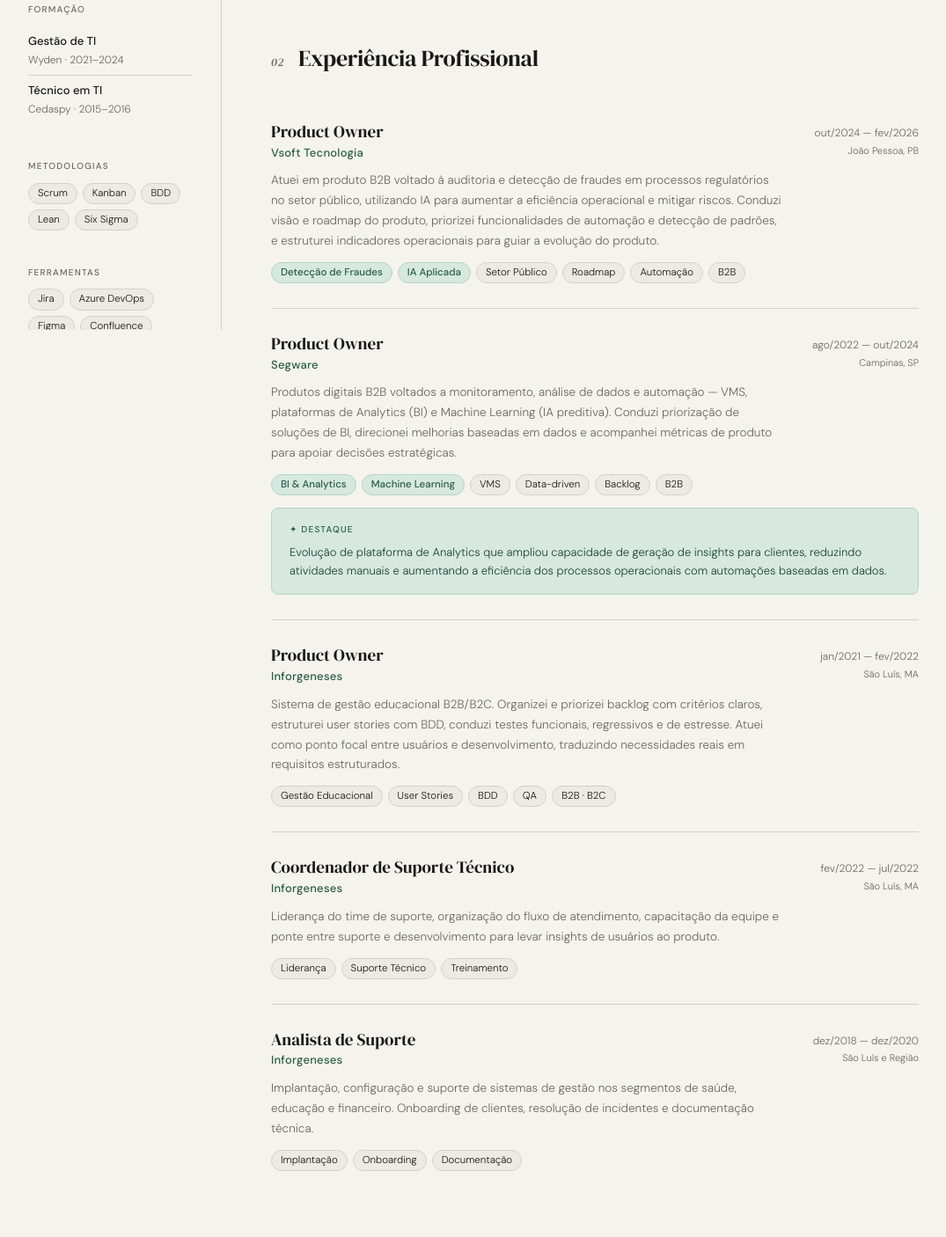
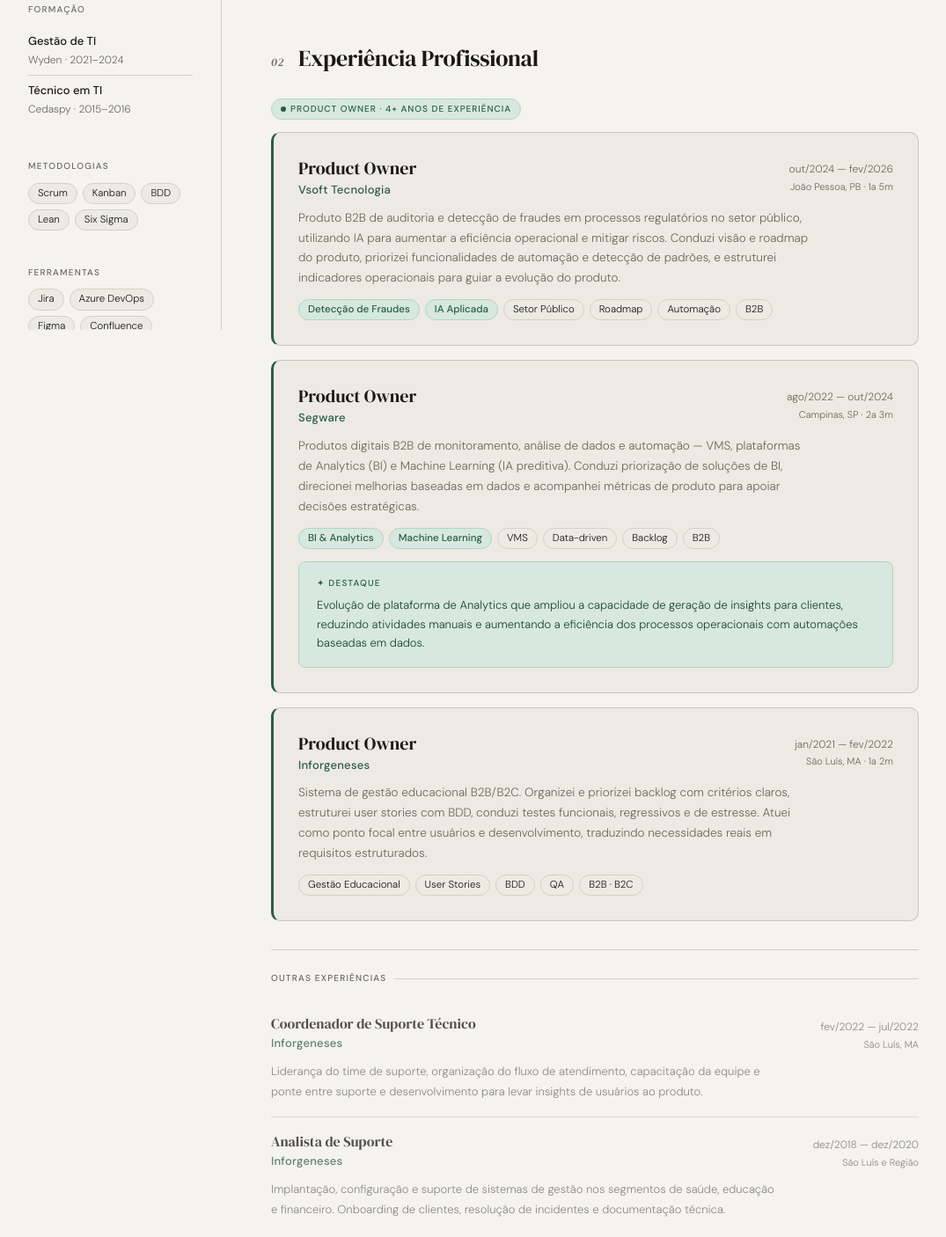
Before and after one commit to f4biooliveir4/f4biooliveir4.github.io, a plain HTML site: page index.html in a window 1280 px wide. Shown: the part 425-1831 px from the top of the page at 88% size, without its empty margins (98-1173 px from the left). Drawn offline with Linux system fonts and the light colour scheme.

Commit message:
Fabio Oliveira | Resume.html

```diff
--- a/index.html
+++ b/index.html
@@ -196,21 +196,49 @@
     color: var(--text);
   }
 
-  /* ── Jobs ── */
-  .job {
+  /* ── PO badge ── */
+  .po-badge {
+    display: inline-flex;
+    align-items: center;
+    gap: 5px;
+    font-size: 10px;
+    font-weight: 500;
+    letter-spacing: .1em;
+    text-transform: uppercase;
+    color: var(--accent);
+    background: var(--accent-light);
+    border: 1px solid #b3d5c4;
+    border-radius: 20px;
+    padding: 3px 10px;
+    margin-bottom: 14px;
+  }
+
+  .po-badge::before {
+    content: '';
+    display: inline-block;
+    width: 6px;
+    height: 6px;
+    border-radius: 50%;
+    background: var(--accent);
+  }
+
+  /* ── PO Jobs (destacado) ── */
+  .job-po {
     display: grid;
     grid-template-columns: 1fr auto;
     gap: 0 20px;
-    padding: 1.75rem 0;
-    border-bottom: 1px solid var(--border);
+    padding: 1.75rem;
+    margin-bottom: 16px;
+    background: var(--surface);
+    border: 1px solid #c8c4bc;
+    border-left: 3px solid var(--accent);
+    border-radius: 10px;
     position: relative;
   }
 
-  .job:last-child { border-bottom: none; }
-
   .job-role {
     font-family: var(--serif);
-    font-size: 19px;
+    font-size: 20px;
     font-weight: 400;
     line-height: 1.2;
     margin-bottom: 2px;
@@ -271,6 +299,49 @@
     font-size: 13px;
     color: #1e4433;
     line-height: 1.65;
+  }
+
+  /* ── Outras experiências (discreta) ── */
+  .other-exp-label {
+    font-size: 10px;
+    font-weight: 500;
+    letter-spacing: .12em;
+    text-transform: uppercase;
+    color: var(--muted);
+    margin: 2rem 0 1rem;
+    padding-top: 1.5rem;
+    border-top: 1px solid var(--border);
+    display: flex;
+    align-items: center;
+    gap: 10px;
+  }
+
+  .other-exp-label::after {
+    content: '';
+    flex: 1;
+    height: 1px;
+    background: var(--border);
+  }
+
+  /* ── Jobs secundários ── */
+  .job-secondary {
+    display: grid;
+    grid-template-columns: 1fr auto;
+    gap: 0 20px;
+    padding: 1.1rem 0;
+    border-bottom: 1px solid var(--border);
+    opacity: 0.75;
+  }
+
+  .job-secondary:last-child { border-bottom: none; }
+
+  .job-secondary .job-role {
+    font-family: var(--serif);
+    font-size: 16px;
+  }
+
+  .job-secondary .job-desc {
+    font-size: 13px;
   }
 
   /* ── Competências ── */
@@ -443,15 +514,17 @@
         <h2>Experiência Profissional</h2>
       </div>
 
-      <!-- Vsoft -->
-      <div class="job">
+      <div class="po-badge">Product Owner · 4+ anos de experiência</div>
+
+      <!-- Vsoft PO -->
+      <div class="job-po">
         <div>
           <p class="job-role">Product Owner</p>
           <p class="job-company">Vsoft Tecnologia</p>
         </div>
-        <div class="job-period">out/2024 — fev/2026<br><span style="font-size:11px; color:var(--muted);">João Pessoa, PB</span></div>
+        <div class="job-period">out/2024 — fev/2026<br><span style="font-size:11px; color:var(--muted);">João Pessoa, PB · 1a 5m</span></div>
         <p class="job-desc">
-          Atuei em produto B2B voltado à auditoria e detecção de fraudes em processos regulatórios no setor público, utilizando IA para aumentar a eficiência operacional e mitigar riscos. Conduzi visão e roadmap do produto, priorizei funcionalidades de automação e detecção de padrões, e estruturei indicadores operacionais para guiar a evolução do produto.
+          Produto B2B de auditoria e detecção de fraudes em processos regulatórios no setor público, utilizando IA para aumentar a eficiência operacional e mitigar riscos. Conduzi visão e roadmap do produto, priorizei funcionalidades de automação e detecção de padrões, e estruturei indicadores operacionais para guiar a evolução do produto.
         </p>
         <div class="job-tags">
           <span class="tag tag-accent">Detecção de Fraudes</span>
@@ -463,15 +536,15 @@
         </div>
       </div>
 
-      <!-- Segware -->
-      <div class="job">
+      <!-- Segware PO -->
+      <div class="job-po">
         <div>
           <p class="job-role">Product Owner</p>
           <p class="job-company">Segware</p>
         </div>
-        <div class="job-period">ago/2022 — out/2024<br><span style="font-size:11px; color:var(--muted);">Campinas, SP</span></div>
+        <div class="job-period">ago/2022 — out/2024<br><span style="font-size:11px; color:var(--muted);">Campinas, SP · 2a 3m</span></div>
         <p class="job-desc">
-          Produtos digitais B2B voltados a monitoramento, análise de dados e automação — VMS, plataformas de Analytics (BI) e Machine Learning (IA preditiva). Conduzi priorização de soluções de BI, direcionei melhorias baseadas em dados e acompanhei métricas de produto para apoiar decisões estratégicas.
+          Produtos digitais B2B de monitoramento, análise de dados e automação — VMS, plataformas de Analytics (BI) e Machine Learning (IA preditiva). Conduzi priorização de soluções de BI, direcionei melhorias baseadas em dados e acompanhei métricas de produto para apoiar decisões estratégicas.
         </p>
         <div class="job-tags">
           <span class="tag tag-accent">BI & Analytics</span>
@@ -483,17 +556,17 @@
         </div>
         <div class="case-box">
           <p class="case-label">✦ Destaque</p>
-          <p>Evolução de plataforma de Analytics que ampliou capacidade de geração de insights para clientes, reduzindo atividades manuais e aumentando a eficiência dos processos operacionais com automações baseadas em dados.</p>
+          <p>Evolução de plataforma de Analytics que ampliou a capacidade de geração de insights para clientes, reduzindo atividades manuais e aumentando a eficiência dos processos operacionais com automações baseadas em dados.</p>
         </div>
       </div>
 
       <!-- Inforgeneses PO -->
-      <div class="job">
+      <div class="job-po">
         <div>
           <p class="job-role">Product Owner</p>
           <p class="job-company">Inforgeneses</p>
         </div>
-        <div class="job-period">jan/2021 — fev/2022<br><span style="font-size:11px; color:var(--muted);">São Luís, MA</span></div>
+        <div class="job-period">jan/2021 — fev/2022<br><span style="font-size:11px; color:var(--muted);">São Luís, MA · 1a 2m</span></div>
         <p class="job-desc">
           Sistema de gestão educacional B2B/B2C. Organizei e priorizei backlog com critérios claros, estruturei user stories com BDD, conduzi testes funcionais, regressivos e de estresse. Atuei como ponto focal entre usuários e desenvolvimento, traduzindo necessidades reais em requisitos estruturados.
         </p>
@@ -506,8 +579,11 @@
         </div>
       </div>
 
+      <!-- Outras experiências -->
+      <p class="other-exp-label">Outras experiências</p>
+
       <!-- Inforgeneses Coord -->
-      <div class="job">
+      <div class="job-secondary">
         <div>
           <p class="job-role">Coordenador de Suporte Técnico</p>
           <p class="job-company">Inforgeneses</p>
@@ -516,15 +592,10 @@
         <p class="job-desc">
           Liderança do time de suporte, organização do fluxo de atendimento, capacitação da equipe e ponte entre suporte e desenvolvimento para levar insights de usuários ao produto.
         </p>
-        <div class="job-tags">
-          <span class="tag">Liderança</span>
-          <span class="tag">Suporte Técnico</span>
-          <span class="tag">Treinamento</span>
-        </div>
       </div>
 
       <!-- Inforgeneses Analista -->
-      <div class="job">
+      <div class="job-secondary">
         <div>
           <p class="job-role">Analista de Suporte</p>
           <p class="job-company">Inforgeneses</p>
@@ -533,11 +604,6 @@
         <p class="job-desc">
           Implantação, configuração e suporte de sistemas de gestão nos segmentos de saúde, educação e financeiro. Onboarding de clientes, resolução de incidentes e documentação técnica.
         </p>
-        <div class="job-tags">
-          <span class="tag">Implantação</span>
-          <span class="tag">Onboarding</span>
-          <span class="tag">Documentação</span>
-        </div>
       </div>
 
     </div>
```
